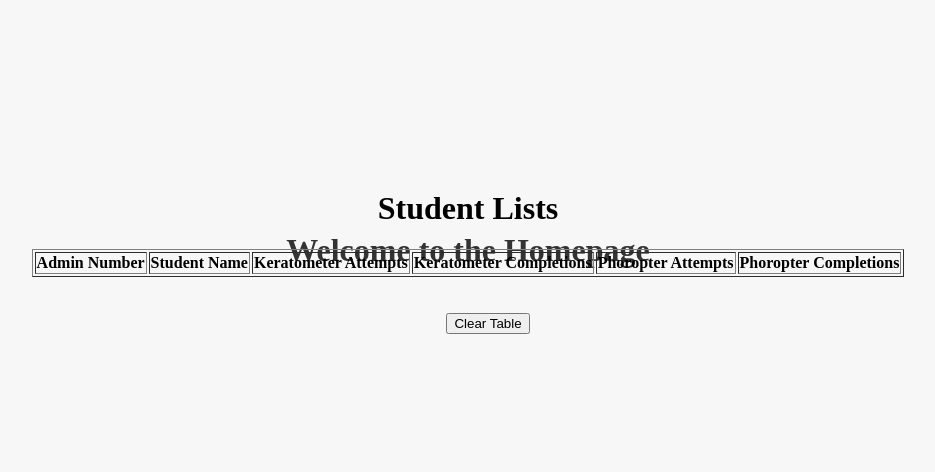
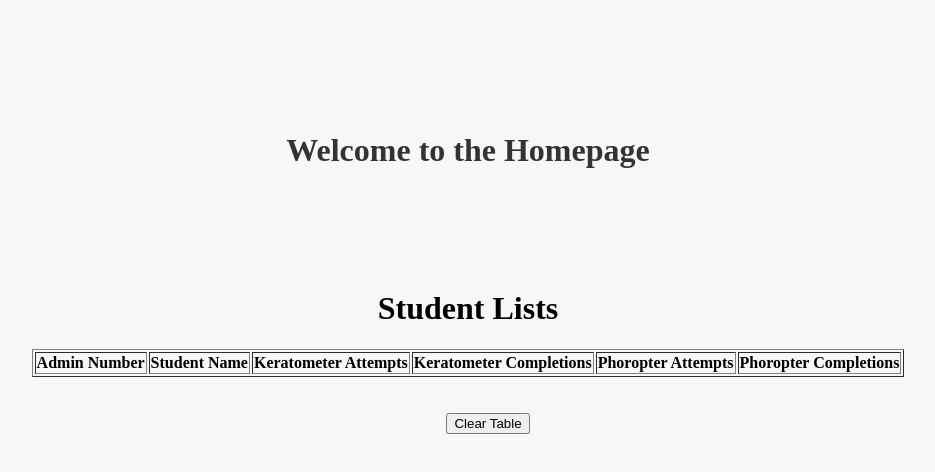
Before and after one commit to DErpewgyt/FYP-SPOC-Web_App, a website: page frontend/homePage.html in a window 1280 px wide. Shown: the whole page, without its empty margins (172-1107 px from the left). Drawn offline with nearby package versions, Linux system fonts and the light colour scheme; no server answers; sample sign-in values are in the browser's storage.

Commit message:
Fixed Table Position

```diff
--- a/frontend/homePage.css
+++ b/frontend/homePage.css
@@ -14,7 +14,7 @@ body {
 .title {
   text-align: center;
   color: #333;
-  margin-bottom: -100px;
+  margin-bottom: 100px;
 }
 
 
```
